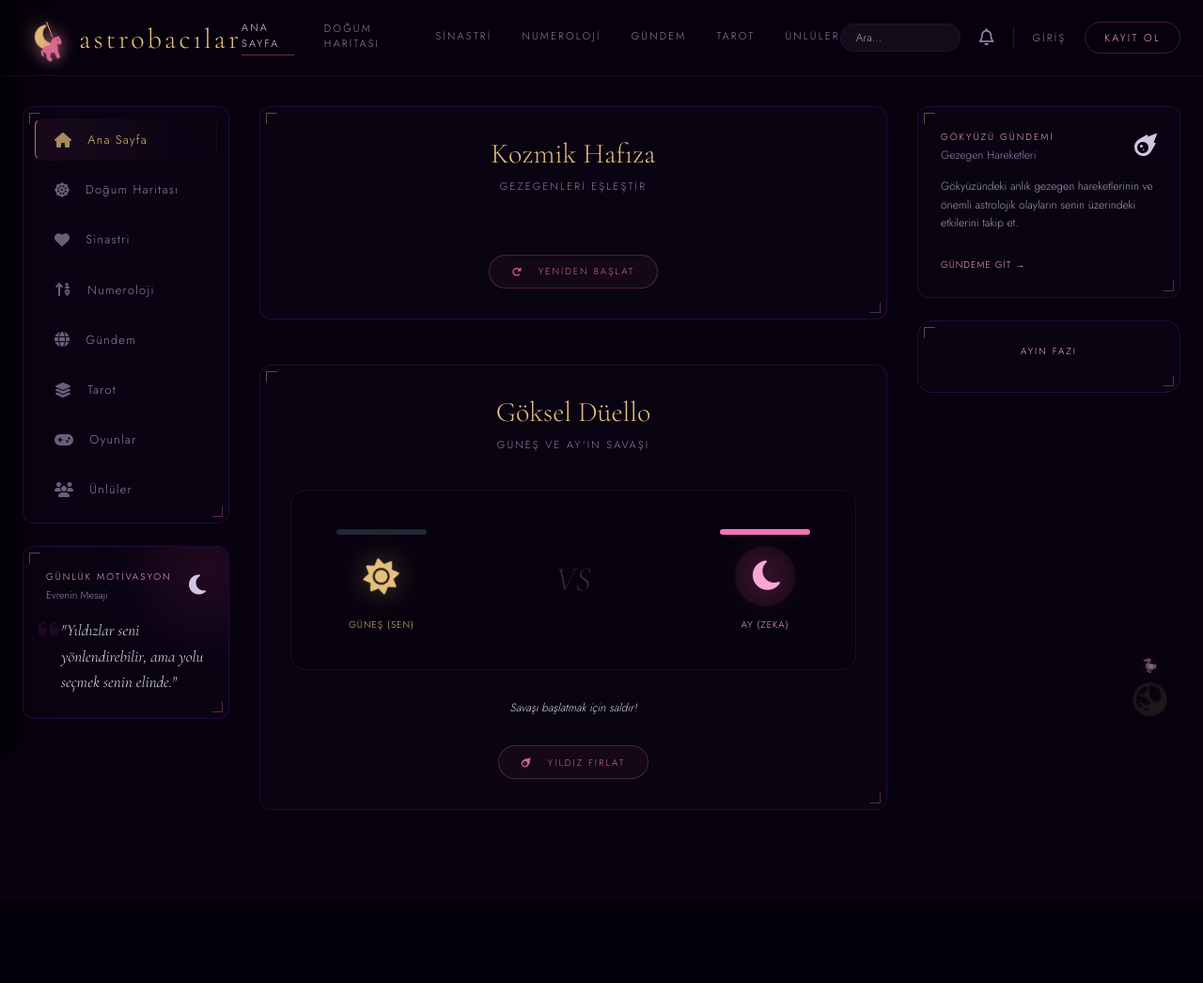
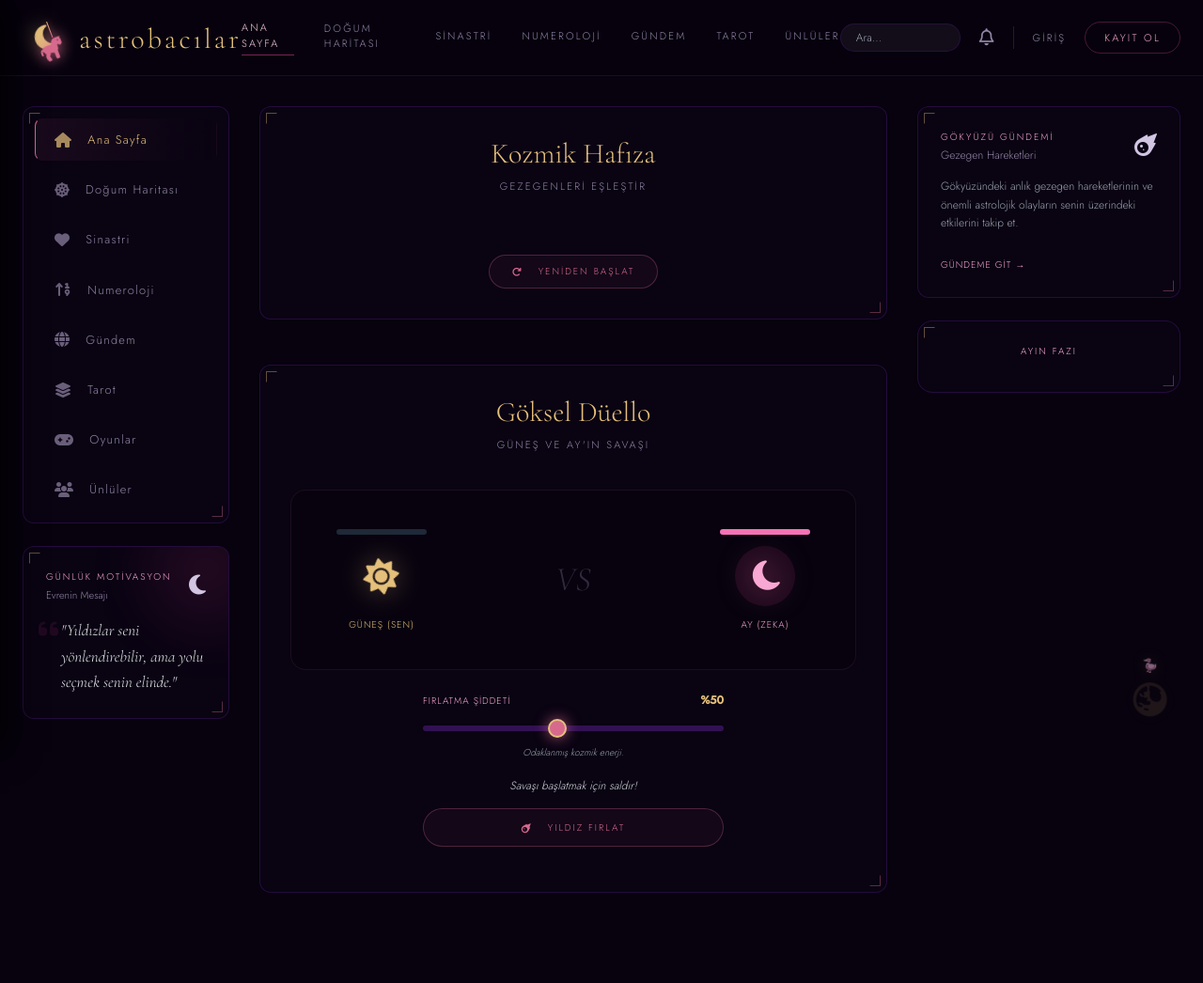
Before and after one commit to busraoren/astroloji_website, a Django app: template burcs/templates/burcs/oyunlar.html in a window 1280 px wide. Shown: the whole page at 94% size. Before the commit the page ends 862 px from the top, so only its background shows below. Run offline with Django 4.2, Linux system fonts and the light colour scheme; the template is opened without the code that fills it, so the values that code supplies are empty; parts of the project's set-up code (start-up, migrations or seed data) failed here and were passed over; some libraries are stand-ins or nearby versions.

Commit message:
oyunlar güncellendi.

```diff
--- a/burcs/templates/burcs/oyunlar.html
+++ b/burcs/templates/burcs/oyunlar.html
@@ -23,15 +23,50 @@
     }
 
     /* Savaş Oyunu Animasyonları */
-    @keyframes shake {
+    @keyframes shake-light {
         0% { transform: translate(1px, 1px) rotate(0deg); }
-        25% { transform: translate(-1px, -2px) rotate(-1deg); }
-        50% { transform: translate(-3px, 0px) rotate(1deg); }
-        75% { transform: translate(3px, 2px) rotate(0deg); }
-        100% { transform: translate(1px, -1px) rotate(0deg); }
+        50% { transform: translate(-1px, -1px) rotate(-1deg); }
+        100% { transform: translate(1px, 1px) rotate(0deg); }
     }
-    .damage-shake {
-        animation: shake 0.3s;
+    @keyframes shake-heavy {
+        0% { transform: translate(2px, 2px) rotate(0deg); }
+        25% { transform: translate(-3px, -2px) rotate(-2deg); }
+        50% { transform: translate(-4px, 2px) rotate(2deg); }
+        75% { transform: translate(3px, -3px) rotate(-1deg); }
+        100% { transform: translate(1px, 1px) rotate(0deg); }
+    }
+    .damage-shake-light { animation: shake-light 0.3s; }
+    .damage-shake-heavy { animation: shake-heavy 0.4s; }
+
+    /* Hiddet (Range) Slider Özel Tasarımı */
+    .hiddet-slider {
+        -webkit-appearance: none;
+        width: 100%;
+        height: 6px;
+        background: rgba(147, 51, 234, 0.3);
+        border-radius: 10px;
+        outline: none;
+        transition: 0.2s;
+    }
+    .hiddet-slider::-webkit-slider-thumb {
+        -webkit-appearance: none;
+        appearance: none;
+        width: 20px;
+        height: 20px;
+        border-radius: 50%;
+        background: var(--pink-neon);
+        cursor: pointer;
+        box-shadow: 0 0 15px rgba(215, 105, 141, 0.8);
+        border: 2px solid var(--gold-light);
+    }
+    .hiddet-slider::-moz-range-thumb {
+        width: 20px;
+        height: 20px;
+        border-radius: 50%;
+        background: var(--pink-neon);
+        cursor: pointer;
+        box-shadow: 0 0 15px rgba(215, 105, 141, 0.8);
+        border: 2px solid var(--gold-light);
     }
 </style>
 
@@ -64,7 +99,7 @@
         </div>
 
         <!-- Savaş Arenası -->
-        <div id="battle-arena" class="relative w-full h-48 bg-black/20 rounded-2xl border border-[rgba(215,105,141,0.1)] flex items-center justify-between px-6 sm:px-12 overflow-hidden">
+        <div id="battle-arena" class="relative w-full h-48 bg-black/20 rounded-2xl border border-[rgba(215,105,141,0.1)] flex items-center justify-between px-6 sm:px-12 overflow-hidden mb-6">
 
             <!-- Güneş (Sen) -->
             <div id="fighter-sun" class="flex flex-col items-center z-10 w-24">
@@ -95,16 +130,31 @@
 
         </div>
 
-        <!-- Savaş Butonları -->
-        <div class="text-center mt-8 space-y-4">
+        <!-- Savaş Kontrolleri (Hiddet Ayarı + Buton) -->
+        <div class="max-w-xs mx-auto text-center" id="battle-controls">
+
+            <div class="mb-5">
+                <div class="flex justify-between items-center mb-2">
+                    <span class="text-[10px] text-pink-300 tracking-widest uppercase">Fırlatma Şiddeti</span>
+                    <span id="power-value" class="text-xs font-bold text-gold">%50</span>
+                </div>
+                <input type="range" id="attack-power" min="10" max="100" value="50" class="hiddet-slider">
+                <p id="power-status" class="text-[10px] text-gray-400 italic mt-2">Odaklanmış kozmik enerji.</p>
+            </div>
+
             <p id="battle-log" class="text-xs text-gray-300 italic h-4 mb-4">Savaşı başlatmak için saldır!</p>
-            <button id="attack-btn" onclick="sunAttack()" class="btn-elegant !text-[10px]">
+
+            <button id="attack-btn" onclick="sunAttack()" class="btn-elegant w-full !text-[10px] py-3">
                 <i class="fas fa-meteor mr-2"></i> YILDIZ FIRLAT
             </button>
+        </div>
+
+        <div class="text-center mt-4">
             <button id="reset-battle-btn" onclick="initBattle()" class="btn-elegant !text-[10px] hidden">
                 <i class="fas fa-redo mr-2"></i> TEKRAR OYNA
             </button>
         </div>
+
     </div>
 
 </div>
@@ -113,14 +163,10 @@
     // ==========================================
     // 1. OYUN: KOZMİK HAFIZA (GERÇEK ASSETLERLE)
     // ==========================================
-
-    // Yüklediğin görsellerin isimleri (Kendi resim isimlerinle değiştirebilirsin)
     const imageFiles = ['kart1.png', 'kart2.png', 'kart3.png', 'kart4.png', 'kart5.png', 'kart6.png', 'kart7.png', 'kart8.png'];
-
-    // Django'nun static klasör yolu
     const basePath = "{% static 'img/oyun/' %}";
 
-    let cardsArray = [...imageFiles, ...imageFiles]; // Çiftleri oluştur
+    let cardsArray = [...imageFiles, ...imageFiles];
     let hasFlippedCard = false;
     let lockBoard = false;
     let firstCard, secondCard;
@@ -146,16 +192,13 @@
 
         cardsArray.forEach((fileName) => {
             const card = document.createElement('div');
-            // Kartları gerçek bir oyun kartı gibi uzun göstermek için h-32/h-40 yaptık
             card.classList.add('memory-card', 'relative', 'h-32', 'sm:h-40', 'w-full', 'cursor-pointer');
             card.dataset.image = fileName;
 
             card.innerHTML = `
-                <!-- Arka Yüz (Kapalı Hali) -->
                 <div class="memory-back absolute inset-0 rounded-xl overflow-hidden border border-[rgba(215,105,141,0.2)] hover:border-pink-400 transition-colors shadow-lg">
                     <img src="${basePath}arka_yuz.png" alt="Kart Arkası" class="w-full h-full object-cover">
                 </div>
-                <!-- Ön Yüz (Açık Hali - Asset) -->
                 <div class="memory-front absolute inset-0 rounded-xl overflow-hidden border border-gold/50 shadow-[0_0_15px_rgba(229,192,123,0.3)]">
                     <img src="${basePath}${fileName}" alt="Oyun Kartı" class="w-full h-full object-cover">
                 </div>
@@ -184,7 +227,6 @@
     }
 
     function checkForMatch() {
-        // Artık eşleştirmeyi resim dosyasının adından yapıyoruz
         let isMatch = firstCard.dataset.image === secondCard.dataset.image;
 
         if (isMatch) {
@@ -218,8 +260,8 @@
         [firstCard, secondCard] = [null, null];
     }
 
-    // Oyun yüklendiğinde başlat
     document.addEventListener("DOMContentLoaded", initMemoryGame);
+
 
     // ==========================================
     // 2. OYUN: GÜNEŞ VS AY DÜELLOSU
@@ -228,15 +270,39 @@
     let moonHP = 100;
     let isBattling = false;
 
+    // Şiddet (Power) Slider Olayları
+    const powerSlider = document.getElementById('attack-power');
+    const powerValueText = document.getElementById('power-value');
+    const powerStatusText = document.getElementById('power-status');
+
+    powerSlider.addEventListener('input', function() {
+        const val = parseInt(this.value);
+        powerValueText.innerText = '%' + val;
+
+        if (val < 40) {
+            powerStatusText.innerText = "Sakin, dengeli ve isabetli.";
+            powerStatusText.className = "text-[10px] text-blue-300 italic mt-2";
+        } else if (val < 80) {
+            powerStatusText.innerText = "Güçlü bir kozmik enerji!";
+            powerStatusText.className = "text-[10px] text-gold italic mt-2";
+        } else {
+            powerStatusText.innerText = "SAF HİDDET! Yıkıcı ama riskli!";
+            powerStatusText.className = "text-[10px] text-red-400 font-bold italic mt-2";
+        }
+    });
+
     function initBattle() {
         sunHP = 100;
         moonHP = 100;
         updateHealthBars();
         document.getElementById('battle-log').innerText = "Savaşı başlatmak için saldır!";
-        document.getElementById('attack-btn').classList.remove('hidden');
+        document.getElementById('battle-controls').classList.remove('hidden');
         document.getElementById('reset-battle-btn').classList.add('hidden');
         document.getElementById('fighter-moon').classList.remove('opacity-30', 'grayscale');
         document.getElementById('fighter-sun').classList.remove('opacity-30', 'grayscale');
+
+        powerSlider.value = 50;
+        powerSlider.dispatchEvent(new Event('input')); // Yazıları sıfırla
     }
 
     function updateHealthBars() {
@@ -244,57 +310,69 @@
         document.getElementById('hp-moon').style.width = Math.max(moonHP, 0) + '%';
     }
 
-    function throwProjectile(attacker, callback) {
+    function throwProjectile(attacker, power, callback) {
         const arena = document.getElementById('battle-arena');
         const star = document.createElement('i');
-        star.className = 'fas fa-star absolute text-2xl transition-all duration-[600ms] ease-in-out z-20 drop-shadow-[0_0_10px_currentColor]';
+
+        // Şiddete göre hız ve büyüklük hesaplama
+        let duration = 900 - (power * 5); // %100 güçte 400ms (çok hızlı)
+        let scale = 1 + (power / 100); // %100 güçte 2x büyüklük
+
+        star.className = 'fas fa-star absolute text-2xl z-20 drop-shadow-[0_0_10px_currentColor]';
+        star.style.transition = \`all \${duration}ms cubic-bezier(0.4, 0, 0.2, 1)\`;
         star.style.top = '50%';
-        star.style.transform = 'translateY(-50%)';
+        star.style.transform = 'translateY(-50%) scale(1)';
 
         if (attacker === 'sun') {
             star.classList.add('text-gold');
-            star.style.left = '15%'; // Başlangıç (Sol)
+            star.style.left = '15%';
             arena.appendChild(star);
 
-            // Animasyonu tetikle
             setTimeout(() => {
-                star.style.left = '80%'; // Hedef (Sağ)
-                star.style.transform = 'translateY(-50%) rotate(360deg) scale(1.5)';
+                star.style.left = '80%';
+                star.style.transform = \`translateY(-50%) rotate(720deg) scale(\${scale})\`;
             }, 50);
 
         } else {
             star.classList.add('text-pink-400');
-            star.style.left = '80%'; // Başlangıç (Sağ)
+            star.style.left = '80%';
             arena.appendChild(star);
 
             setTimeout(() => {
-                star.style.left = '15%'; // Hedef (Sol)
-                star.style.transform = 'translateY(-50%) rotate(-360deg) scale(1.5)';
+                star.style.left = '15%';
+                // Ay'ın saldırısı sabit şiddette (yapay zeka)
+                star.style.transform = \`translateY(-50%) rotate(-720deg) scale(1.3)\`;
             }, 50);
         }
 
-        // Çarpma anı
         setTimeout(() => {
             star.remove();
             callback();
-        }, 650);
+        }, duration + 50);
     }
 
     function sunAttack() {
         if (isBattling || sunHP <= 0 || moonHP <= 0) return;
         isBattling = true;
 
-        document.getElementById('battle-log').innerText = "Güneş yakıcı bir yıldız fırlattı!";
+        let power = parseInt(powerSlider.value);
+        let logText = power > 80 ? "Güneş hiddetle devasa bir yıldız fırlattı!" : "Güneş kozmik ateşini yolladı.";
+        document.getElementById('battle-log').innerText = logText;
 
-        throwProjectile('sun', () => {
-            // Hasar hesapla (15-25 arası)
-            let damage = Math.floor(Math.random() * 11) + 15;
+        throwProjectile('sun', power, () => {
+            // Şiddete bağlı dinamik hasar (örn: %100 güç = min 20, max 35 hasar)
+            let baseDamage = Math.floor(power / 5); // 100'de 20 base
+            let randomDamage = Math.floor(Math.random() * 16); // 0-15 arası şans
+            let damage = baseDamage + randomDamage;
+
             moonHP -= damage;
             updateHealthBars();
 
+            // Hiddete göre ekran sarsıntısı efekti
             const moonEl = document.getElementById('fighter-moon');
-            moonEl.classList.add('damage-shake');
-            setTimeout(() => moonEl.classList.remove('damage-shake'), 300);
+            let shakeClass = power > 70 ? 'damage-shake-heavy' : 'damage-shake-light';
+            moonEl.classList.add(shakeClass);
+            setTimeout(() => moonEl.classList.remove(shakeClass), 400);
 
             if (moonHP <= 0) {
                 endBattle('sun');
@@ -307,29 +385,32 @@
     function moonCounterAttack() {
         if (sunHP <= 0 || moonHP <= 0) return;
 
+        // Ay'ın sana karşı vurduğu hasar da senin hiddetine göre biraz artar (Denge mekaniği)
+        let playerAggro = parseInt(powerSlider.value) > 80 ? 10 : 0;
+
         document.getElementById('battle-log').innerText = "Ay karanlık enerjisiyle karşılık veriyor!";
 
-        throwProjectile('moon', () => {
-            // Hasar hesapla (10-30 arası daha dengesiz)
-            let damage = Math.floor(Math.random() * 21) + 10;
+        throwProjectile('moon', 50, () => {
+            // Ay'ın hasarı 10-25 arası + senin agro cezan
+            let damage = Math.floor(Math.random() * 16) + 10 + playerAggro;
             sunHP -= damage;
             updateHealthBars();
 
             const sunEl = document.getElementById('fighter-sun');
-            sunEl.classList.add('damage-shake');
-            setTimeout(() => sunEl.classList.remove('damage-shake'), 300);
+            sunEl.classList.add('damage-shake-heavy');
+            setTimeout(() => sunEl.classList.remove('damage-shake-heavy'), 400);
 
             if (sunHP <= 0) {
                 endBattle('moon');
             } else {
-                document.getElementById('battle-log').innerText = "Sıra sende!";
+                document.getElementById('battle-log').innerText = "Sıra sende! Hiddetini belirle.";
                 isBattling = false;
             }
         });
     }
 
     function endBattle(winner) {
-        document.getElementById('attack-btn').classList.add('hidden');
+        document.getElementById('battle-controls').classList.add('hidden');
         document.getElementById('reset-battle-btn').classList.remove('hidden');
 
         if (winner === 'sun') {
```
